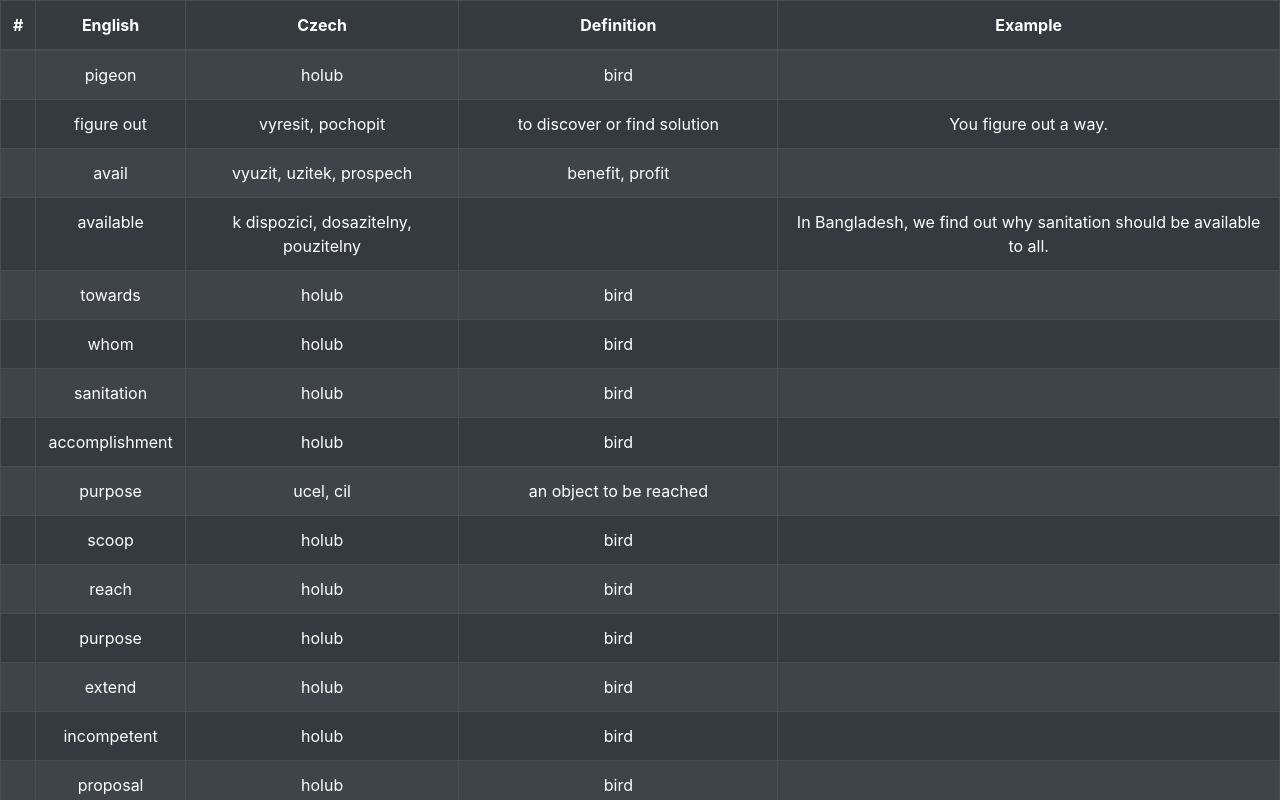
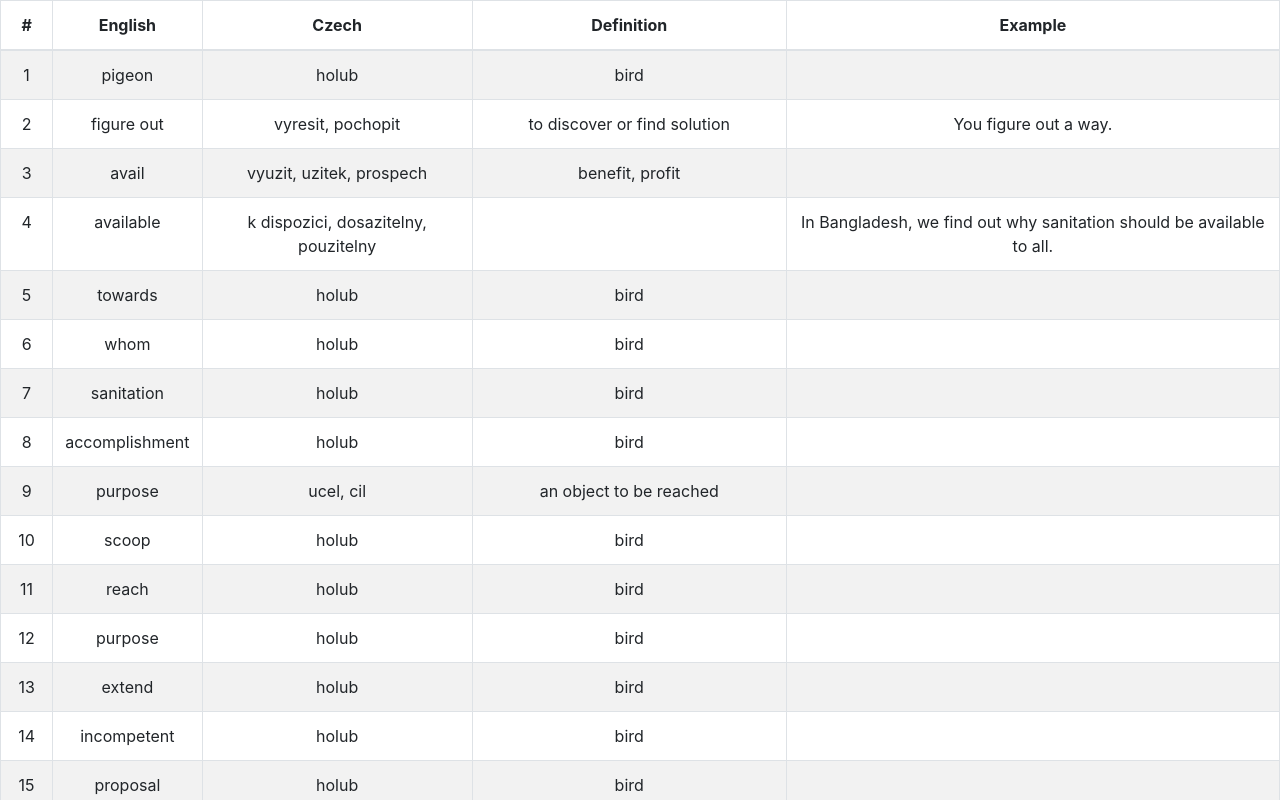
Before and after one commit to MartinPucan/en-list, a React (Create React App) app: page / in a window 1280 px wide. Shown: the top 800 px of the page. Built offline with nearby package versions, Linux system fonts and the light colour scheme.

Commit message:
setting up gh-pages

```diff
--- a/src/FetchWords.js
+++ b/src/FetchWords.js
@@ -26,7 +26,7 @@ const FetchWords = () => {
     },[])
 
     return (
-        <Table striped bordered hover variant="dark">
+        <Table striped bordered hover>
         {/*<Table rowKey="" dataSource={data} columns={columns} pagination={{ pageSize: 50 }} />*/}
             <thead>
             <tr>
@@ -38,9 +38,9 @@ const FetchWords = () => {
             </tr>
             </thead>
             <tbody>
-            { data.map( item =>
+            { data.map((item, index) =>
                 <tr>
-                    <td>{item.index}</td>
+                    <td>{index + 1}</td>
                     <td>{item.english}</td>
                     <td>{item.czech}</td>
                     <td>{item.definition}</td>
```
Also changed, not shown: package.json (+7 -1 lines), 1 other file (tests, documents, lock files or other folders).
